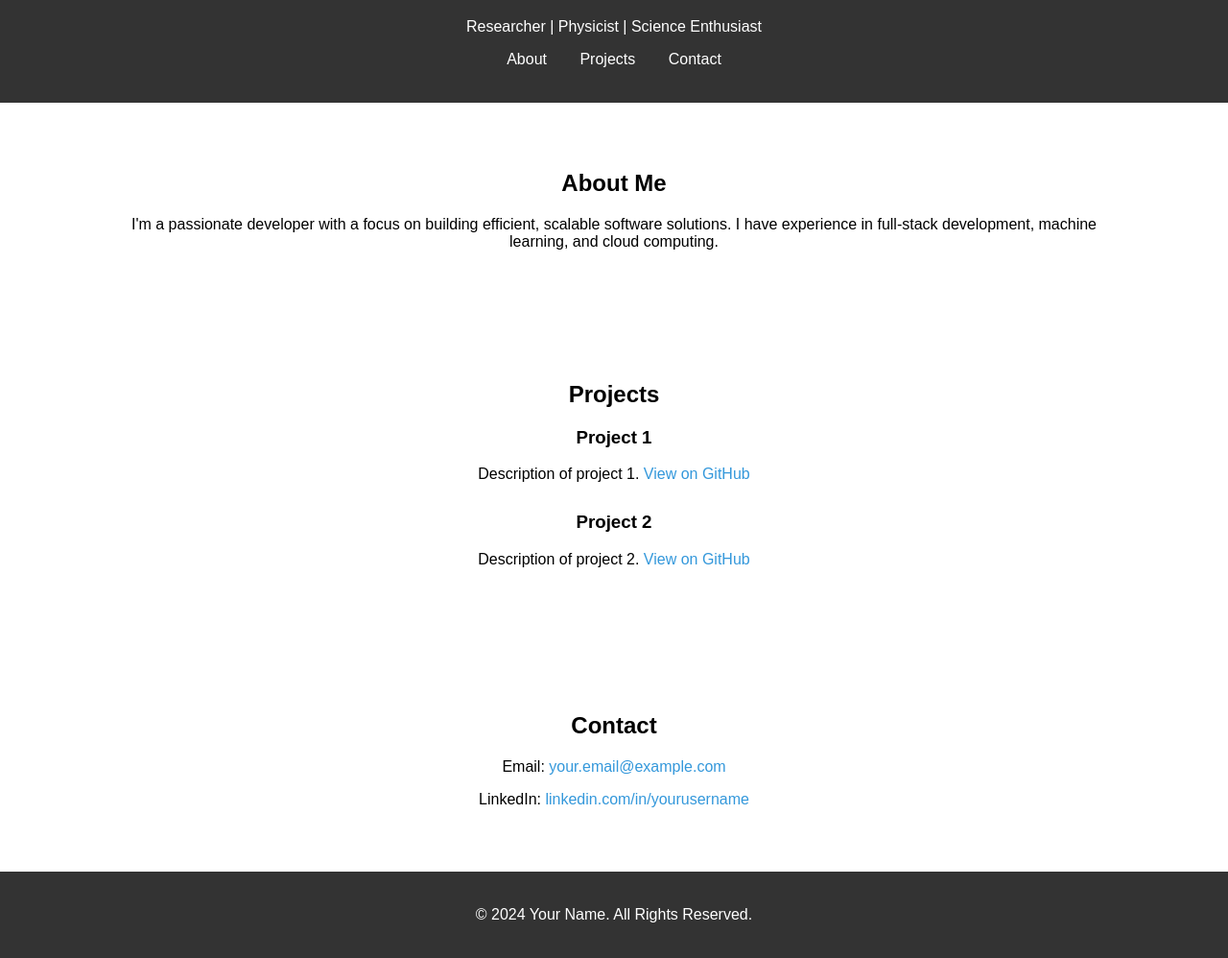
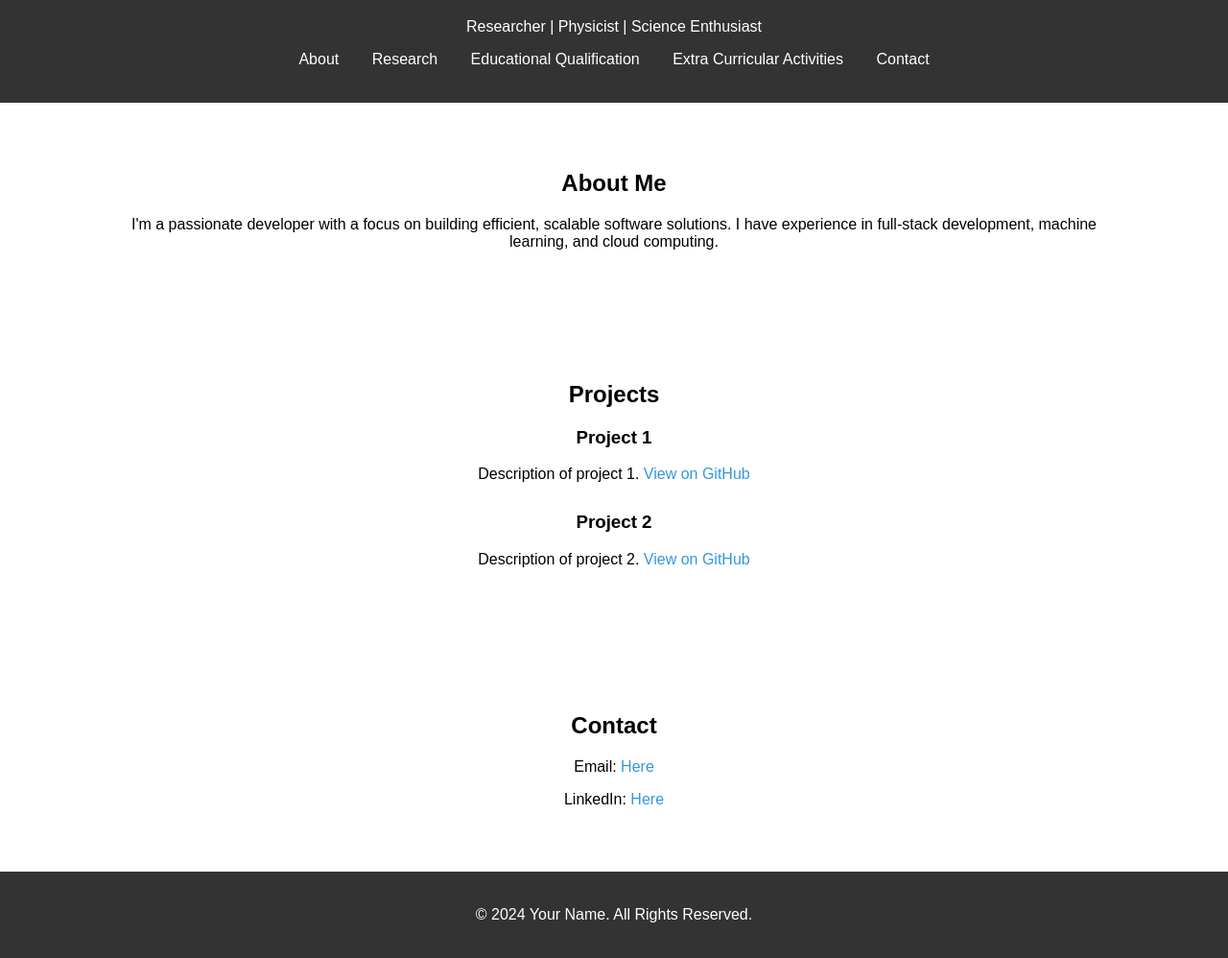
Before and after one commit to Obaidullah25/Example, a plain HTML site: page index.html in a window 1280 px wide. Shown: the part 81-1079 px from the top of the page at 96% size. Drawn offline with Linux system fonts and the light colour scheme.

Commit message:
Update index.html

```diff
--- a/index.html
+++ b/index.html
@@ -14,8 +14,12 @@
             <nav>
                 <ul>
                     <li><a href="#about">About</a></li>
-                    <li><a href="#projects">Projects</a></li>
+                    <li><a href="#research">Research</a></li>
+                    <li><a href="#educational qualifications">Educational Qualification</a></li>
+                    <li><a href="#extra curricular activities">Extra Curricular Activities</a></li>
+
                     <li><a href="#contact">Contact</a></li>
+
                 </ul>
             </nav>
         </div>
@@ -45,8 +49,8 @@
     <section id="contact">
         <div class="container">
             <h2>Contact</h2>
-            <p>Email: <a href="mailto:your.email@example.com">your.email@example.com</a></p>
-            <p>LinkedIn: <a href="https://www.linkedin.com/in/yourusername" target="_blank">linkedin.com/in/yourusername</a></p>
+            <p>Email: <a href="mailto:Obaidullahbhuiyan25@gmail.com">Here</a></p>
+            <p>LinkedIn: <a href="https://www.linkedin.com/in/" target="_blank">Here</a></p>
         </div>
     </section>
 
```
